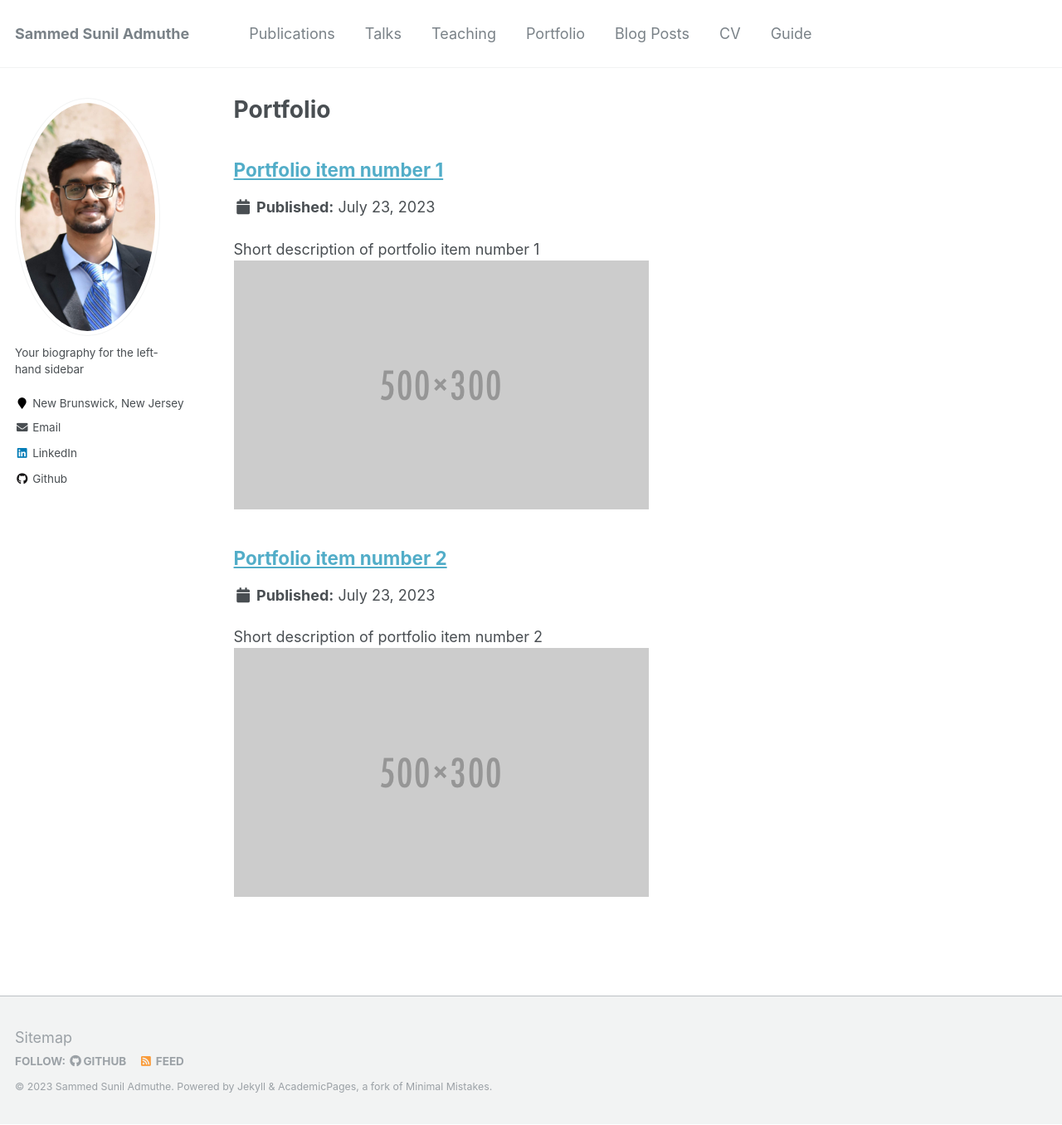
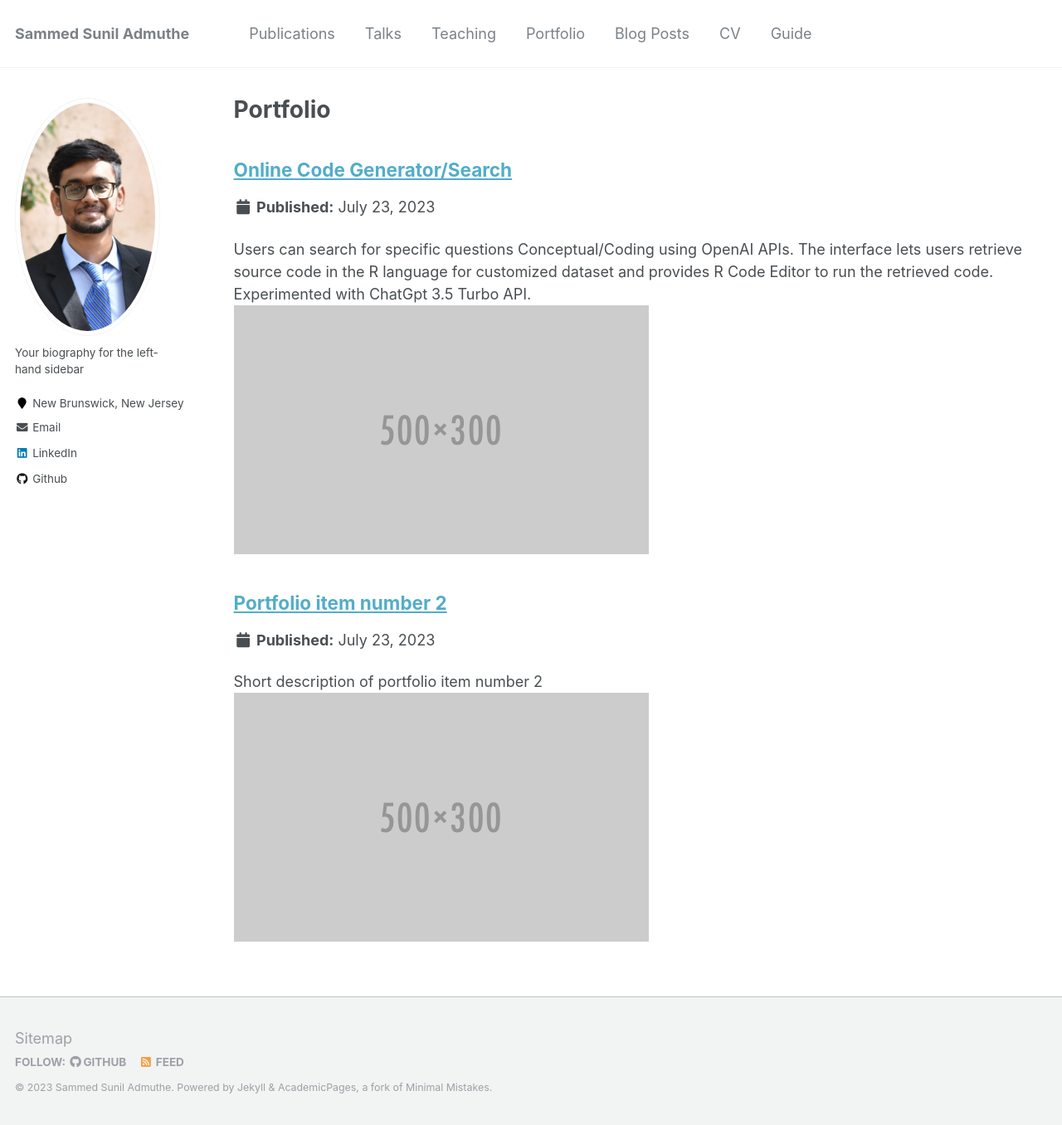
Before and after one commit to SammedAdmuthe/SammedAdmuthe.github.io, a Jekyll site: the page built from _pages/portfolio.html, in a window 1280 px wide and 1356 px high. Shown: the whole window at 83% size. Built offline with Jekyll 4.4.1, drawn with Linux system fonts in a browser that asks for light colours.

Commit message:
Test Portfolio changes

```diff
--- a/_portfolio/portfolio-1.md
+++ b/_portfolio/portfolio-1.md
@@ -1,7 +1,15 @@
 ---
-title: "Portfolio item number 1"
-excerpt: "Short description of portfolio item number 1<br/><img src='/images/500x300.png'>"
+title: "Online Auction System"
+excerpt: "Developed an online auction system which allowed sellers to post auctions for an item and potential buyers to bid for
+the product. Provided additional features such auto-bidding, view bid history, website statistics, product
+recommendations, etc. Designed a robust system to handle multiple concurrent requests and also provided bid alerts,
+new bids updates and item availability.<br/><img src='/images/500x300.png'>"
+collection: portfolio
+
+title: "Online Code Generator/Search"
+excerpt: "Users can search for specific questions Conceptual/Coding using OpenAI APIs. The interface lets users retrieve source
+code in the R language for customized dataset and provides R Code Editor to run the retrieved code. Experimented with
+ChatGpt 3.5 Turbo API.<br/><img src='/images/500x300.png'>"
 collection: portfolio
 ---
-
 This is an item in your portfolio. It can be have images or nice text. If you name the file .md, it will be parsed as markdown. If you name the file .html, it will be parsed as HTML.
```
